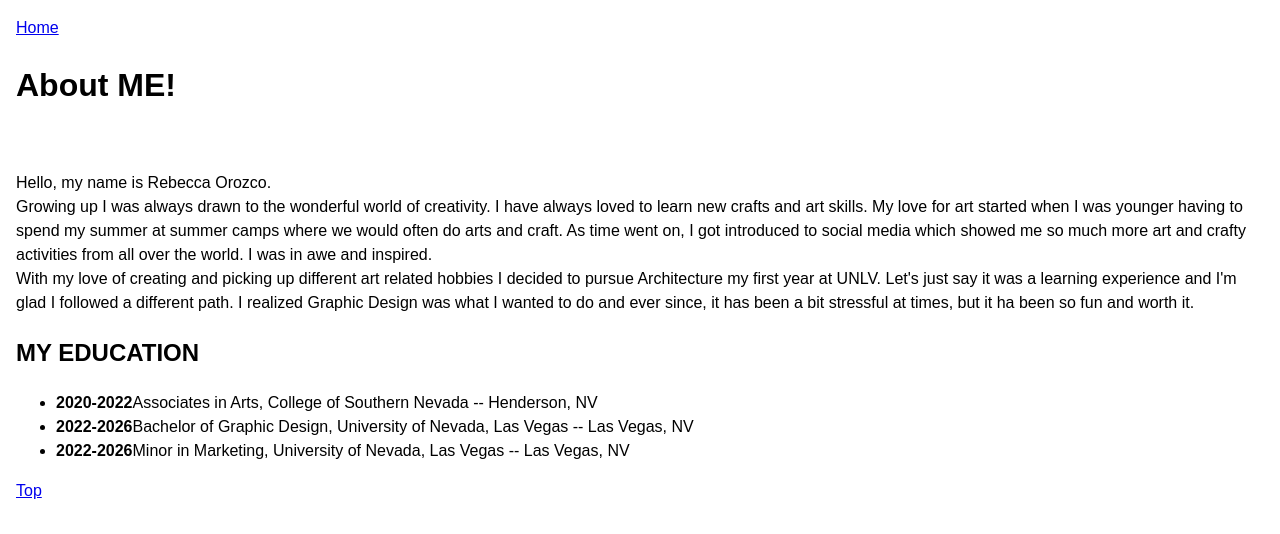
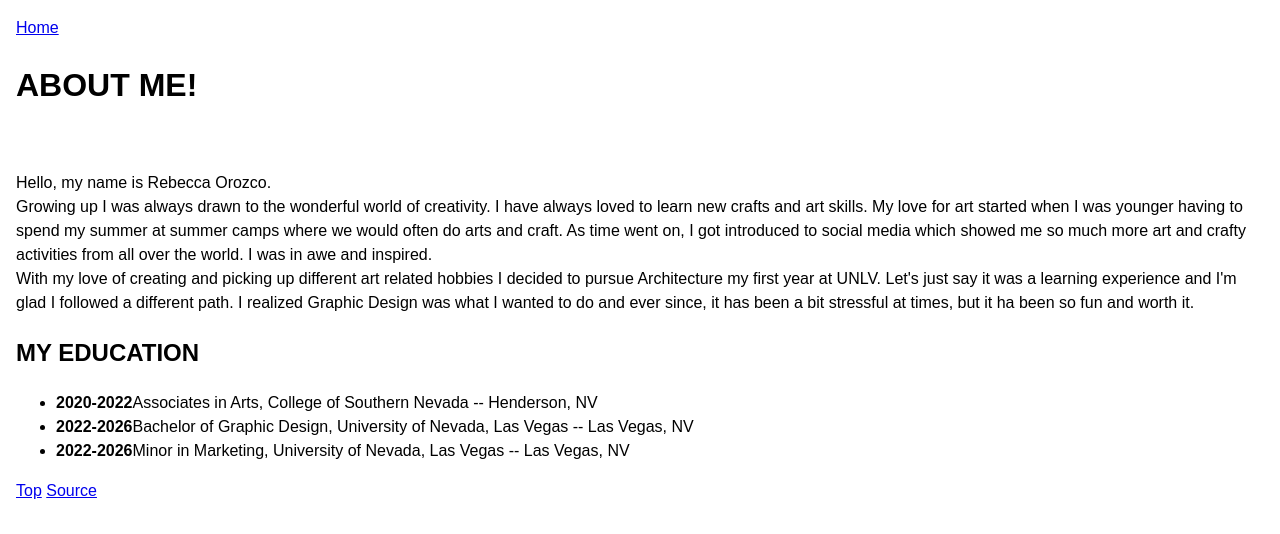
Before and after one commit to RebeOrozco/Project1, a plain HTML site: page about.html in a window 1280 px wide. Drawn offline with Linux system fonts and the light colour scheme.

Commit message:
added footer source link

```diff
--- a/about.html
+++ b/about.html
@@ -4,9 +4,10 @@
     <link rel="stylesheet" href="style.css" />
   </head>
   <body>
+    <main>
       <a href="./index.html">Home</a>
       <h1 id="top">
-      About ME!
+        ABOUT ME!
       </h1>
       <img src=" "/>
       <p>Hello, my name is Rebecca Orozco. <br>Growing up I was always drawn to the wonderful world of creativity.
@@ -29,7 +30,11 @@
           <li><b>2022-2026</b>Minor in Marketing, University of Nevada, Las Vegas -- Las Vegas, NV</li>
         </ul>
       </p>
+    </main>
 
+    <footer>
       <a href="#top">Top</a>
+      <a href="https://www.instagram.com/rebek.arrt/" target="_blank" >Source</a>
+    </footer>
   </body>
 </html>
```
Lines whose indentation alone changed are shown as unchanged.
